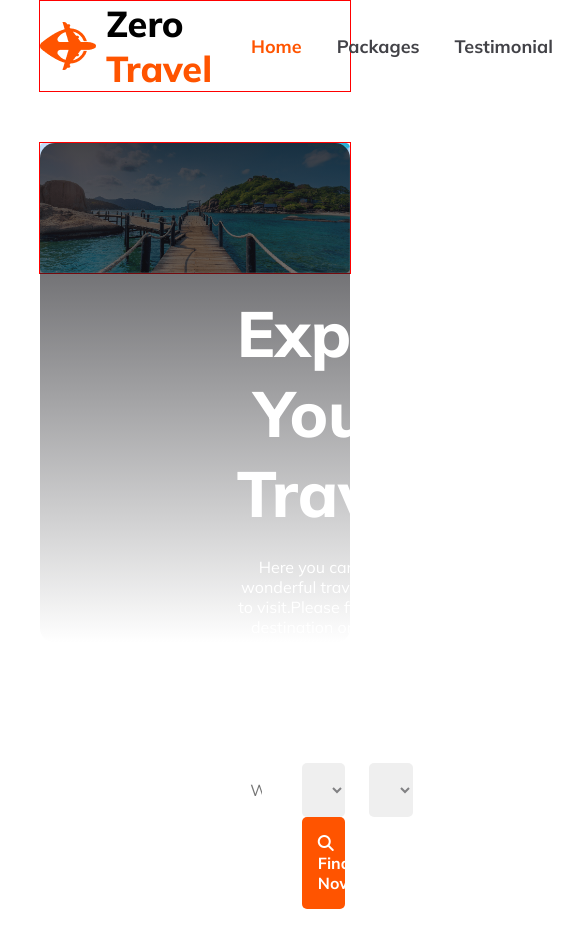
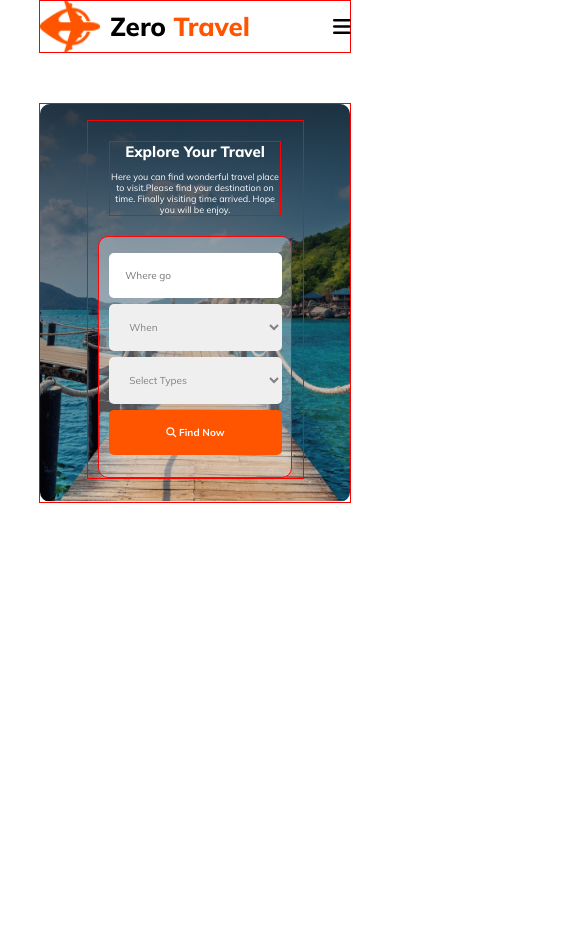
Before and after one commit to Ordha/zerotwo-travel, a plain HTML site: page index.html in a window 390 px wide. Shown: the top 925 px of the page, 585 px wide, since content can reach past the window. After the commit the page ends 844 px from the top, so only its background shows below. Drawn offline with Linux system fonts and the light colour scheme.

Commit message:
added responsive nabar and banner

```diff
--- a/index.css
+++ b/index.css
@@ -50,7 +50,9 @@ a {
     color: rgb(66, 66, 71);
     margin-left: 35px;
 }
-
+.icon-mobile{
+    display: none;
+}
 
 
 /* Image cover section */
@@ -66,7 +68,7 @@ a {
 
 .gradient {
     width: 100%;
-    height: 500px;
+    height: 100%;
     background-image: linear-gradient(to bottom, rgba(19, 19, 24, 0.8), transparent);
     position: absolute;
     border-radius: 15px;
@@ -85,16 +87,16 @@ a {
     width: 70%;
     margin: 0 auto;
     position: absolute;
-    top: 100px;
-    left: 175px;
-    right: auto;
-
+    top: 12%;
+    border: 1px solid rgb(255, 0, 0);
+    left: 15%;
 }
 
 .text-container {
     width: 80%;
     margin: 50px auto;
     text-align: center;
+    border: 1px solid rgb(255, 0, 0);
 }
 
 .text-container h1 {
@@ -115,6 +117,7 @@ a {
     background: rgba(255, 255, 255, 0.3);
     padding: 16px 0;
     text-align: center;
+    border: 1px solid rgb(255, 6, 6);
 }
 
 .t1,
@@ -126,6 +129,7 @@ a {
     font-size: 16px;
     font-weight: 400;
     color: rgba(19, 19, 24, 0.5);
+    width: 20%;
 }
 
 .t2 {
--- a/index.html
+++ b/index.html
@@ -6,6 +6,7 @@
     <meta name="viewport" content="width=device-width, initial-scale=1.0">
     <title>Document</title>
     <link rel="stylesheet" href="index.css">
+    <link rel="stylesheet" href="responsive.css">
     <link rel="stylesheet" href="https://cdnjs.cloudflare.com/ajax/libs/font-awesome/6.5.1/css/all.min.css" integrity="sha512-DTOQO9RWCH3ppGqcWaEA1BIZOC6xxalwEsw9c2QQeAIftl+Vegovlnee1c9QX4TctnWMn13TZye+giMm8e2LwA==" crossorigin="anonymous" referrerpolicy="no-referrer" />
 </head>
 
@@ -20,6 +21,9 @@
                 </div>
                 <div class="navbar02">
                     <a href=""><span>Home</span></a><a href="">Packages</a><a href="">Testimonial</a><a href="">Blog</a><a href="">Contact</a>
+                </div>
+                <div class="icon-mobile">
+                    <i class="fa-solid fa-bars fa-flip-both fa-lg"></i>
                 </div>
             </div>
         </nav>
@@ -37,14 +41,14 @@
                         <p>Here you can find wonderful travel place to visit.Please find your destination on time. Finally visiting time arrived. Hope you will be enjoy.</p>
                     </div>
                     <div class="input-container">
-                        <input class="t1" style="width: 20%;" type="text" name="" id="" placeholder="Where go">
-                        <select class="t1" style="width: 20%;" name="" id="">
+                        <input class="t1" type="text" name="" id="" placeholder="Where go">
+                        <select class="t1" name="" id="">
                             <option value="">When</option>
                         </select>
-                        <select class="t1" style="width: 20%;" name="" id="">
+                        <select class="t1" name="" id="">
                             <option value="">Select Types</option>
                         </select>
-                        <button class="t2" style="width: 20%;"><i class="fa-solid fa-magnifying-glass"></i> Find Now</button>
+                        <button class="t2" ><i class="fa-solid fa-magnifying-glass"></i> Find Now</button>
                     </div>
                 </div>
             </div>
--- /dev/null
+++ b/responsive.css
@@ -0,0 +1,85 @@
+@media screen and (min-width:992px) and (max-width:1500px){
+
+    .img-container img {
+        border-radius: 10px;
+    }
+    .gradient {
+        border-radius: 10px;
+    }
+
+    .basic-element {
+        width: 70%;
+        top: 6%;
+    }
+    .text-container {
+        margin: 40px auto;
+    }
+    .text-container h1 {
+        margin-bottom: 15px;
+        font-size: 40px;
+    }
+    .text-container p {
+        font-size: 10px;
+    }
+    .t1,.t2{
+        width:20%;
+        font-size: 10px;
+    }
+
+}
+
+/* For mobile device */
+
+@media screen and (max-width:600px) {
+    .navbar02{
+        display: none;
+    }
+    .navbar01>a {
+        font-size: 26px;
+        margin-left: 10px;
+    }
+    .basic-element {
+        width: 70%;
+        top: 4%;
+    }
+
+    .img-container {
+
+        width: 80%;
+        height: 400px;
+    }
+    .img-container img {
+        width: 100%;
+        height: 100%;
+        border-radius: 10px;
+    }
+    .gradient {
+        border-radius: 10px;
+    }
+    .text-container {
+        margin: 20px auto;
+    }
+
+    .text-container h1 {
+        margin-bottom: 10px;
+        font-size: 15px;
+    }
+    .text-container p {
+        font-size: 9px;
+    }
+    .t1,.t2{
+        width: 90%;
+        margin-bottom: 6px;
+        font-size: 10px;
+    }
+    .input-container {
+        display: flex;
+        flex-direction: column;
+        width: 90%;
+        margin: 0 auto;
+    }
+    .icon-mobile{
+        display: flex;
+
+    }
+}
```
